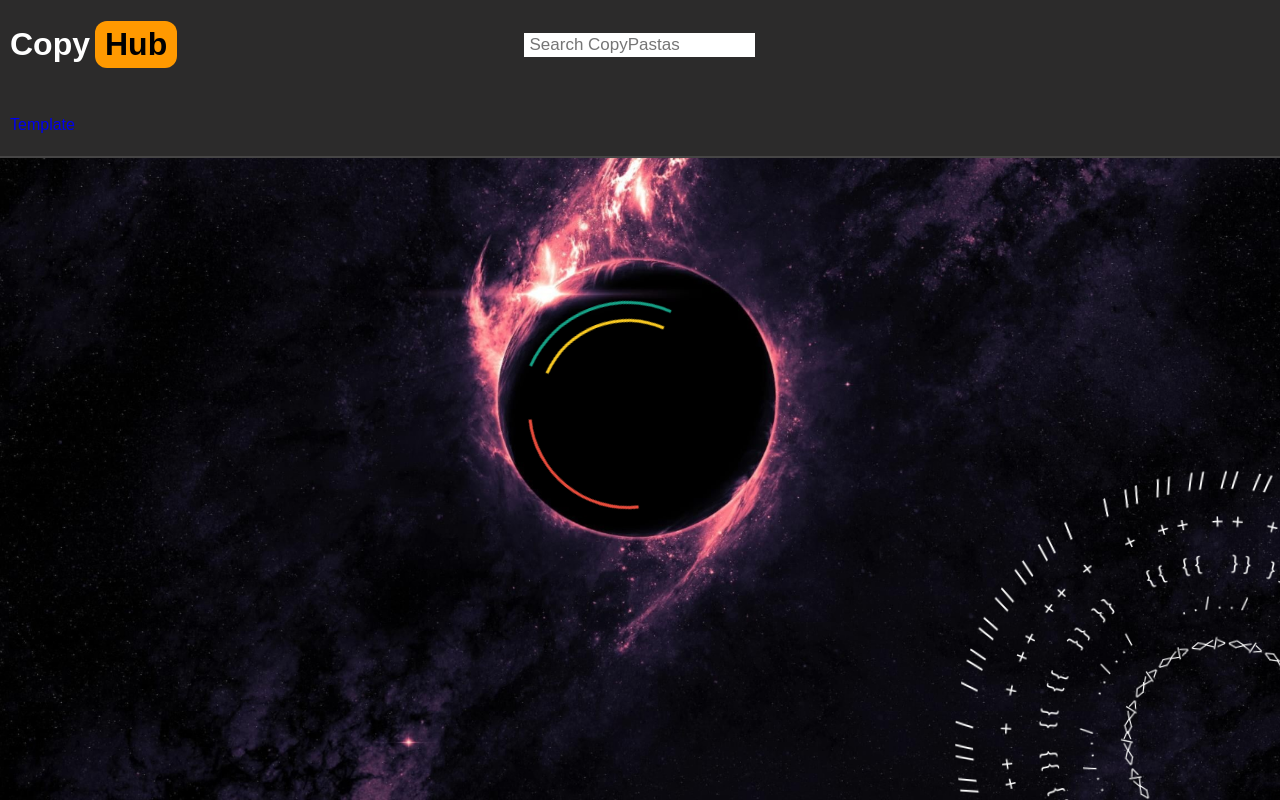
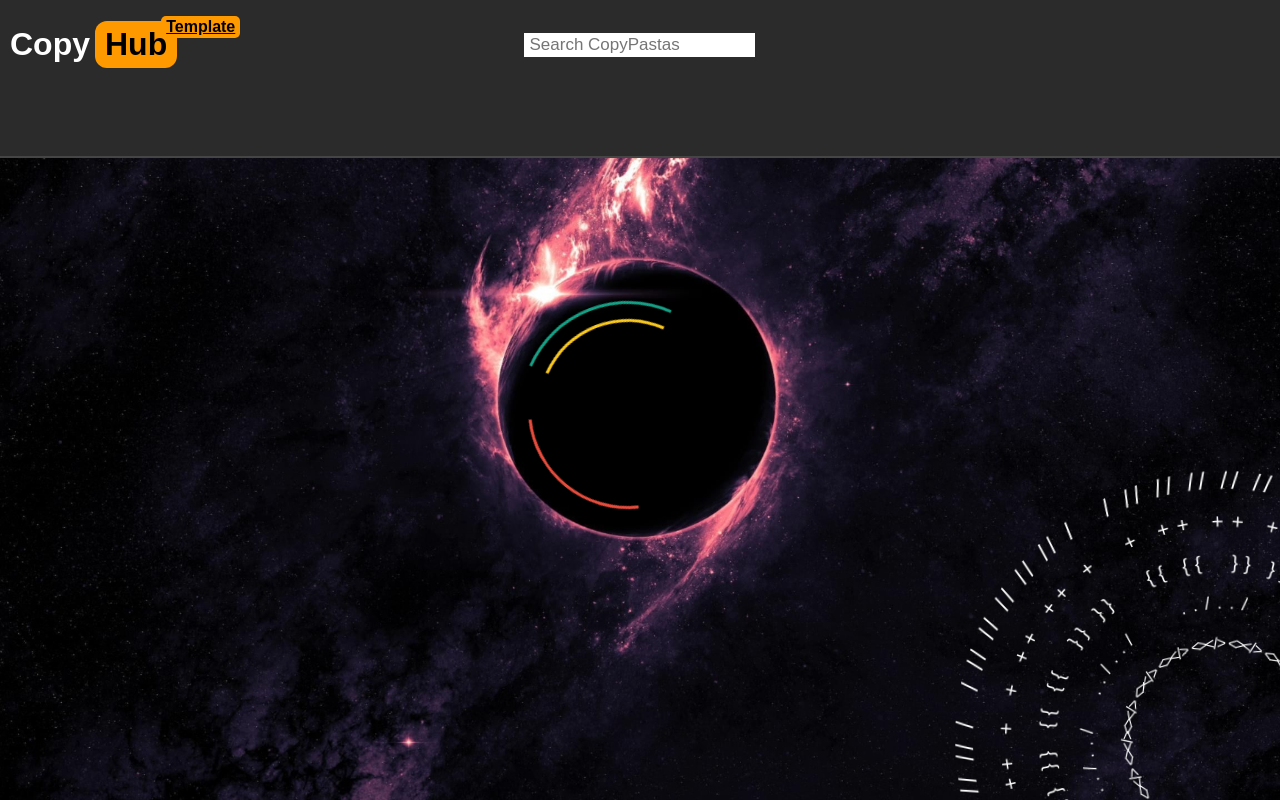
Before and after one commit to StellarSt0rm/copyhub, a plain HTML site: page page-template.html in a window 1280 px wide. Drawn offline with Linux system fonts and the light colour scheme; a web font is replaced by a local one.

Commit message:
added location indicator on "logo" element

```diff
--- a/page-template.html
+++ b/page-template.html
@@ -172,7 +172,7 @@
 	<body>
 		<!-- HEADER -->
 		<header id="header" style="user-select: none;">
-			<a class="logo" style="cursor: pointer" href="index.html"><h1 style="display: inline-block;text-decoration: none;color: white;" >Copy</h1><h1 style="display: inline-block;color: black;padding: 5px 10px 5px 10px;border-radius: 12px;background: #FF9900;margin-left: 5px">Hub</h1><p style="position: absolute; transform: translateY(10px)">Template</p></a>
+			<a class="logo" style="cursor: pointer" href="index.html"><h1 style="display: inline-block;text-decoration: none;color: white;" >Copy</h1><h1 style="display: inline-block;color: black;padding: 5px 10px 5px 10px;border-radius: 12px;background: #FF9900;margin-left: 5px">Hub</h1><a href="#" style="position: absolute; transform: translateY(16px) translateX(-16px); color: black;background-color: rgb(255, 153, 0);padding: 2px 5px 2px 5px;border-radius: 5px;font-weight: bolder;">Template</a></a>
 			<center style="display: inline;"><form id="searchbar" class="searchbar" style="display: inline-block;transform: translateY(-5px);width: calc(100% - (167.233px * 2) - (4.45px * 2));user-select: text;"><input id="textbox" class="textbox" type="text" name="search" placeholder="Search CopyPastas"></form></center>
 			<a class="icon bold" id="settings-icon" style="font-size: 40px;cursor: pointer;text-decoration: none;color: white;float: right;margin-top: 19px;margin-left: calc(167.233px - 24.0834px - 5px + 4.45px);margin-right: 5px;" href="./settings.html"></a>
 		</header>
```
Also changed, not shown: settings.html (+1 -1 lines).
